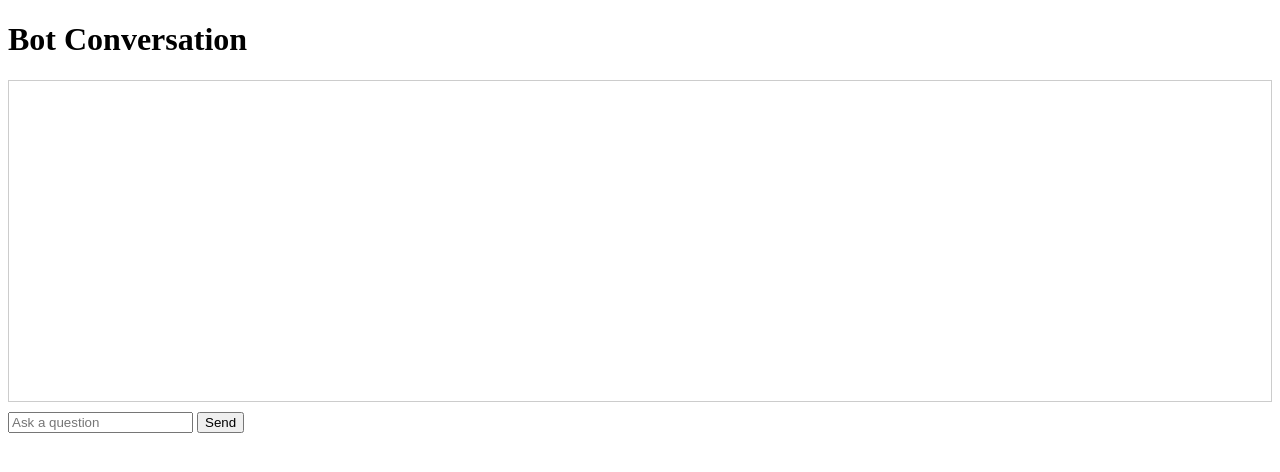
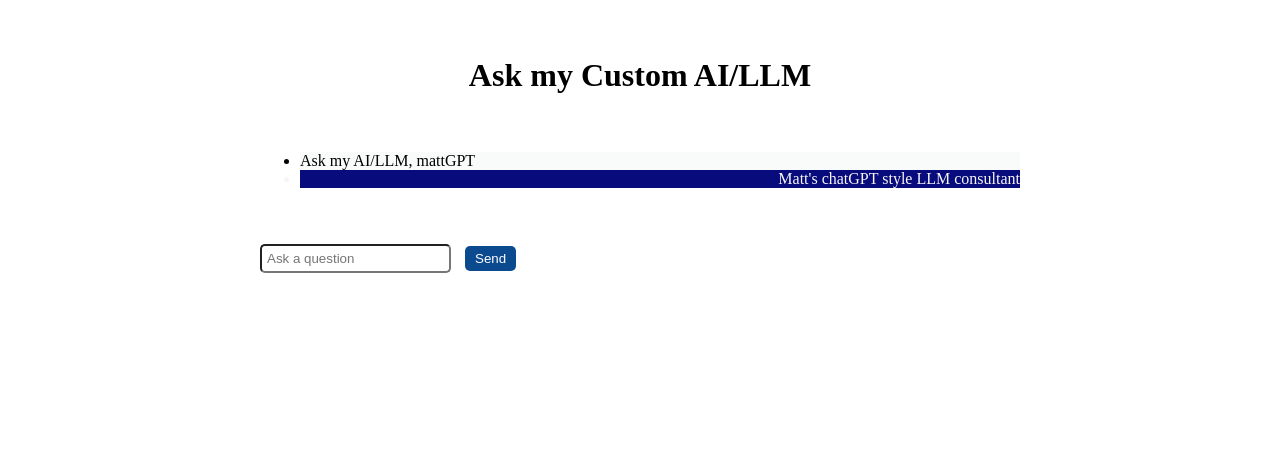
Before and after one commit to mattmajestic/mattmajestic.dev, a FastAPI app: page /conversation in a window 1280 px wide. Shown: the part 52-524 px from the top of the page. Run offline with FastAPI, Linux system fonts and the light colour scheme.

Commit message:
update chat style

```diff
--- a/static/conversation.css
+++ b/static/conversation.css
@@ -1,30 +1,65 @@
-#conversation-container {
-  border: 1px solid #ccc;
+/* Conversation styles */
+.conversation-container {
+  margin-top: 20px;
+  border: 1px solid #131212;
+  border-radius: 5px;
   padding: 10px;
-  margin-bottom: 10px;
-  height: 300px;
+  max-height: 70vh; /* Adjust the maximum height as desired */
   overflow-y: auto;
 }
 
-#input-container {
-  margin-top: 20px;
+.conversation-container ul {
+  list-style-type: none;
+  margin: 0;
+  padding: 0;
+  display: flex;
+  flex-direction: column;
+  gap: 10px;
 }
 
-#input-text {
-  width: 300px;
+.conversation-container li {
   padding: 5px;
-  font-size: 16px;
+  border-radius: 5px;
+  max-width: 70%; /* Adjust the maximum width as desired */
 }
 
-#submit-button {
+.user-message {
+  background-color: #070b7c;
+  color: #f7f5f5;
+  text-align: right;
+  align-self: flex-end;
+  margin-left: auto; /* Adjust the margin as desired */
+}
+
+.bot-message {
+  background-color: #f9fafa;
+  color: ##070b7c;
+  align-self: flex-start;
+  margin-right: auto; /* Adjust the margin as desired */
+}
+
+.container {
+  max-width: 800px;
+  margin: 0 auto;
+  padding: 20px;
+}
+
+h1 {
+  text-align: center;
+}
+
+.container input[type="text"] {
+  flex-grow: 1;
+  padding: 5px;
+  border-radius: 5px;
+}
+
+.container button {
+  margin-left: 10px;
   padding: 5px 10px;
-  font-size: 16px;
-  background-color: #4CAF50;
-  color: white;
+  border-radius: 5px;
+  background-color: #0b4a8f;
+  color: #fff;
   border: none;
   cursor: pointer;
 }
-
-#submit-button:hover {
-  background-color: #45a049;
-}
--- a/templates/conversation.html
+++ b/templates/conversation.html
@@ -14,13 +14,20 @@
     </ul>
   </nav>
   <div class="container">
-    <h1>Bot Conversation</h1>
-    <div id="conversation-container" class="container"></div>
+    <h1>Ask my Custom AI/LLM</h1>
+    <div id="conversation-container" class="container">
+      <ul id="conversation" class="conversation">
+        <!-- Bot Message -->
+        <li class="bot-message">Ask my AI/LLM, mattGPT</li>
+        <!-- User Message -->
+        <li class="user-message">Matt's chatGPT style LLM consultant </li>
+      </ul>
+    </div>
 
-  <form id="chatbot-form" class="container">
-    <input id="chatbot-input" type="text" placeholder="Ask a question">
-    <button type="submit">Send</button>
-  </form>
+    <form id="chatbot-form" class="container">
+      <input id="chatbot-input" type="text" placeholder="Ask a question">
+      <button type="submit">Send</button>
+    </form>
   </div>
   <script src="static/conversation.js"></script>
 </body>
--- a/templates/credentials.html
+++ b/templates/credentials.html
@@ -17,7 +17,7 @@
   <h1>Matt Majestic</h1>
 
   <div class="contact-info">
-    <p>Email: <a href="mailto:mattmajestic@strictlyresearch.com">Matt Majestic Email</a>
+    <p>Email: <a href="mailto:mattmajestic@strictlyresearch.com">Matt Majestic Email</a></p>
     <p>Github: <a href="https://github.com/mattmajestic">mattmajestic GitHub</a></p>
     <p>Youtube Channel: <a href="https://www.youtube.com/@majesticcoding/videos">Majestic Coding YouTube Channel</a></p>
   </div>
@@ -54,7 +54,6 @@
     Vizeum, Division of Dentsu Aegis - Analytics Specialist<br>
     Nielsen - Analyst
   </p>
-  </div>
 
   <script src="static/theme.js"></script>
   <script src="static/conversation.js"></script>
```
Also changed, not shown: static/styles.css (+25 -0 lines). Lines whose indentation alone changed are shown as unchanged.
